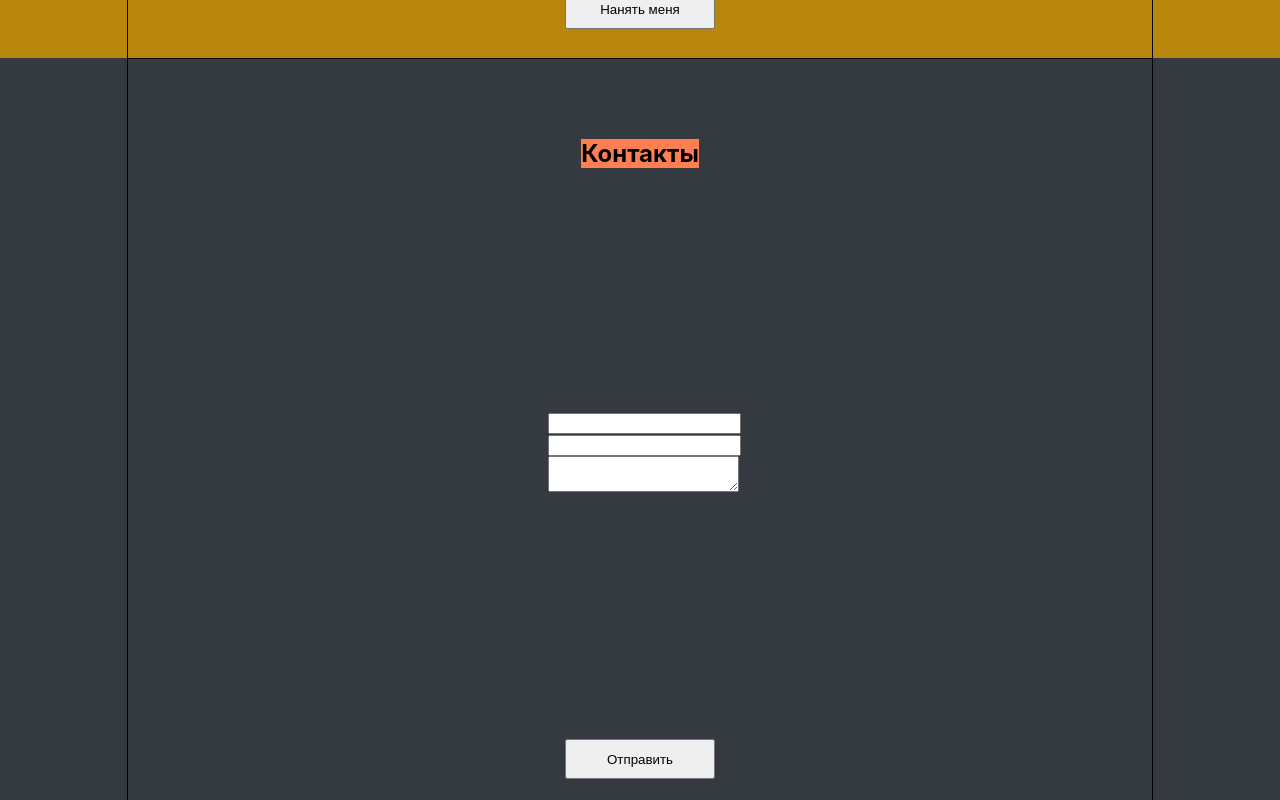
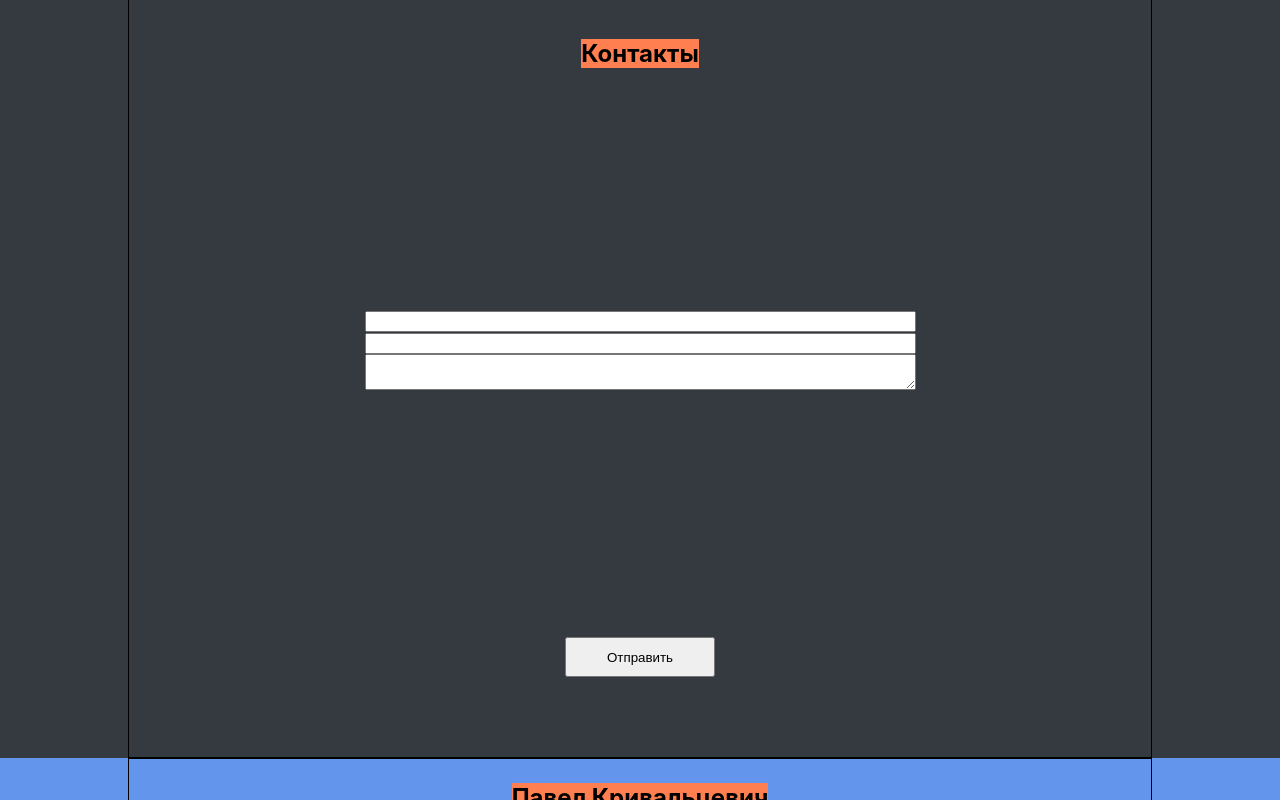
Before and after one commit to visiteur85/Portfolio, a React (Create React App) app: page / in a window 1280 px wide. Shown: the part 2722-3522 px from the top of the page. Built offline with nearby package versions, Linux system fonts and the light colour scheme.

Commit message:
add footerr

```diff
--- a/src/Contacts/Contacts.tsx
+++ b/src/Contacts/Contacts.tsx
@@ -8,11 +8,16 @@ export const Contacts = () => {
             <div className={styleContainer.container}>
                <div className={s.forms}>
                    <h2 className={s.title}>Контакты</h2>
-                   <div className={s.diffForms}>
-                       <div> <input className={s.widthForms} type="text"/></div>
-                       <div><input className={s.widthForms} type="text"/></div>
-                       <div> <textarea className={s.widthForms} name="" id="" ></textarea></div>
-                   </div>
+                   <form className={s.diffForms}>
+                        <input className={s.widthForms} type="text"/>
+                       <input className={s.widthForms} type="text"/>
+                        <textarea className={s.widthForms} name="" id="" ></textarea>
+                   </form>
+                   {/*<div className={s.diffForms}>*/}
+                   {/*    <div> <input className={s.widthForms} type="text"/></div>*/}
+                   {/*    <div><input className={s.widthForms} type="text"/></div>*/}
+                   {/*    <div> <textarea className={s.widthForms} name="" id="" ></textarea></div>*/}
+                   {/*</div>*/}
                    {/*<div>*/}
                    <button>Отправить</button>
                        {/*</div>*/}
--- a/src/MyWorks/Work/Work.module.css
+++ b/src/MyWorks/Work/Work.module.css
@@ -22,16 +22,17 @@ button {
 
 .projectDescription {
     background-color: cadetblue;
-    width: 500px ;
+    max-width: 500px ;
     display: flex;
     flex-direction: column;
     padding-left: 10px;
+    padding-right: 10px;
     box-sizing: border-box;
 
+}
 
-
-
-
+p {
+    text-align: center;
 }
 
 
--- a/src/MyWorks/Works.module.css
+++ b/src/MyWorks/Works.module.css
@@ -1,5 +1,5 @@
 .worksBlock {
-    height: 100vh;
+    min-height: 100vh;
     background-color: #343a40;
     padding: 50px 0px;
 
--- a/src/Skills/Skill/Skill.module.css
+++ b/src/Skills/Skill/Skill.module.css
@@ -5,6 +5,9 @@
     flex-direction: column;
     align-items: center;
     text-align: center;
+    box-sizing: border-box;
+    padding: 10px;
+
 
 
 }
--- a/src/Skills/Skills.module.css
+++ b/src/Skills/Skills.module.css
@@ -1,5 +1,5 @@
 .skillsBlock {
-    height: 100vh;
+    min-height: 100vh;
     background-color: #43fffa;/*#343a40;*/
 }
 
@@ -19,4 +19,5 @@
     width: 100%;
     display: flex;
     justify-content: space-between;
+    flex-wrap: wrap;
 }
--- a/src/common/styles/Container.module.css
+++ b/src/common/styles/Container.module.css
@@ -6,5 +6,6 @@
     display:flex;
     align-items: center;
     justify-content: space-between;
+    flex-wrap: wrap;
 
 }
--- a/src/index.css
+++ b/src/index.css
@@ -11,3 +11,7 @@ code {
   font-family: source-code-pro, Menlo, Monaco, Consolas, 'Courier New',
     monospace;
 }
+
+* {
+  box-sizing: border-box;
+}
```
